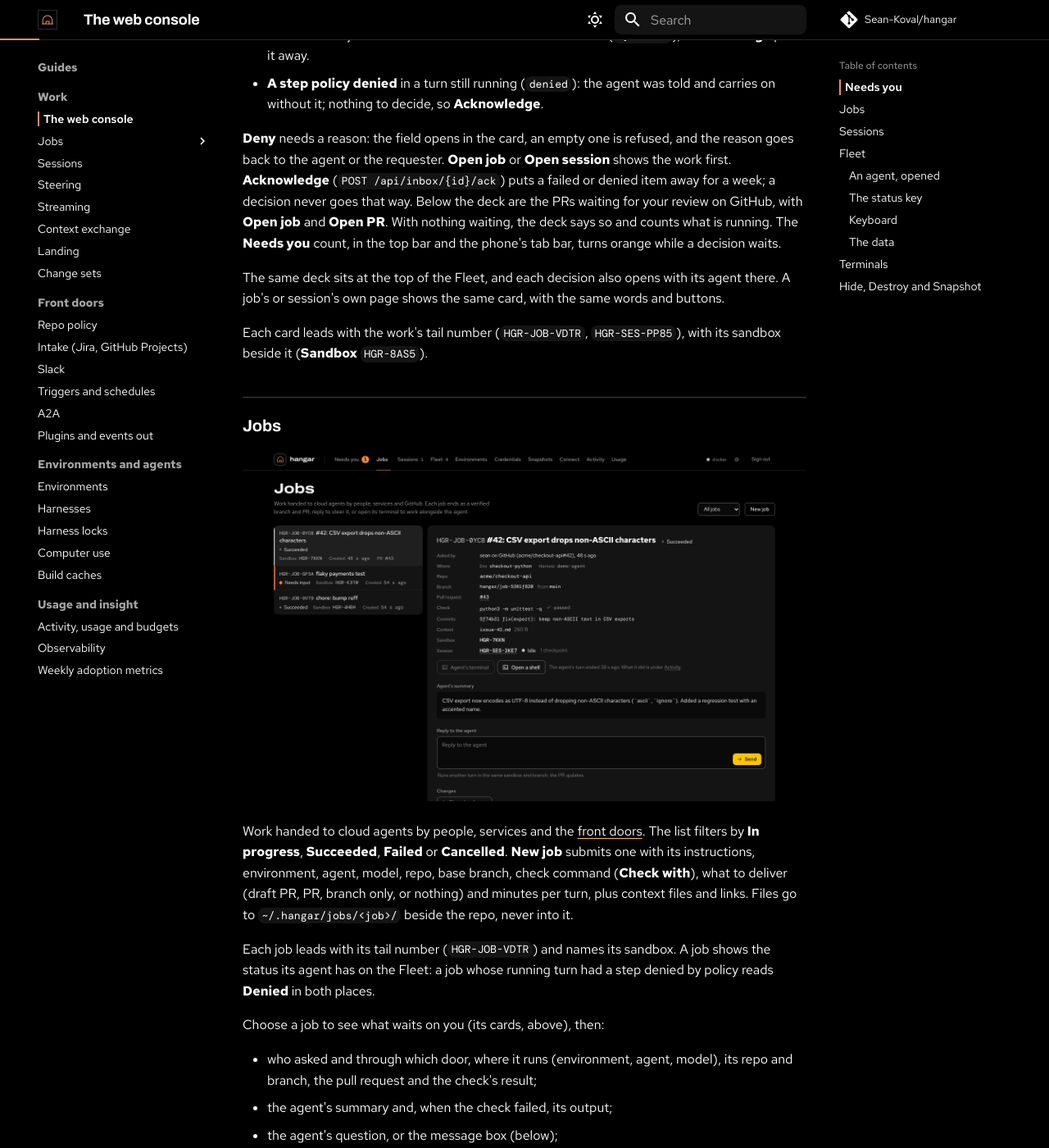
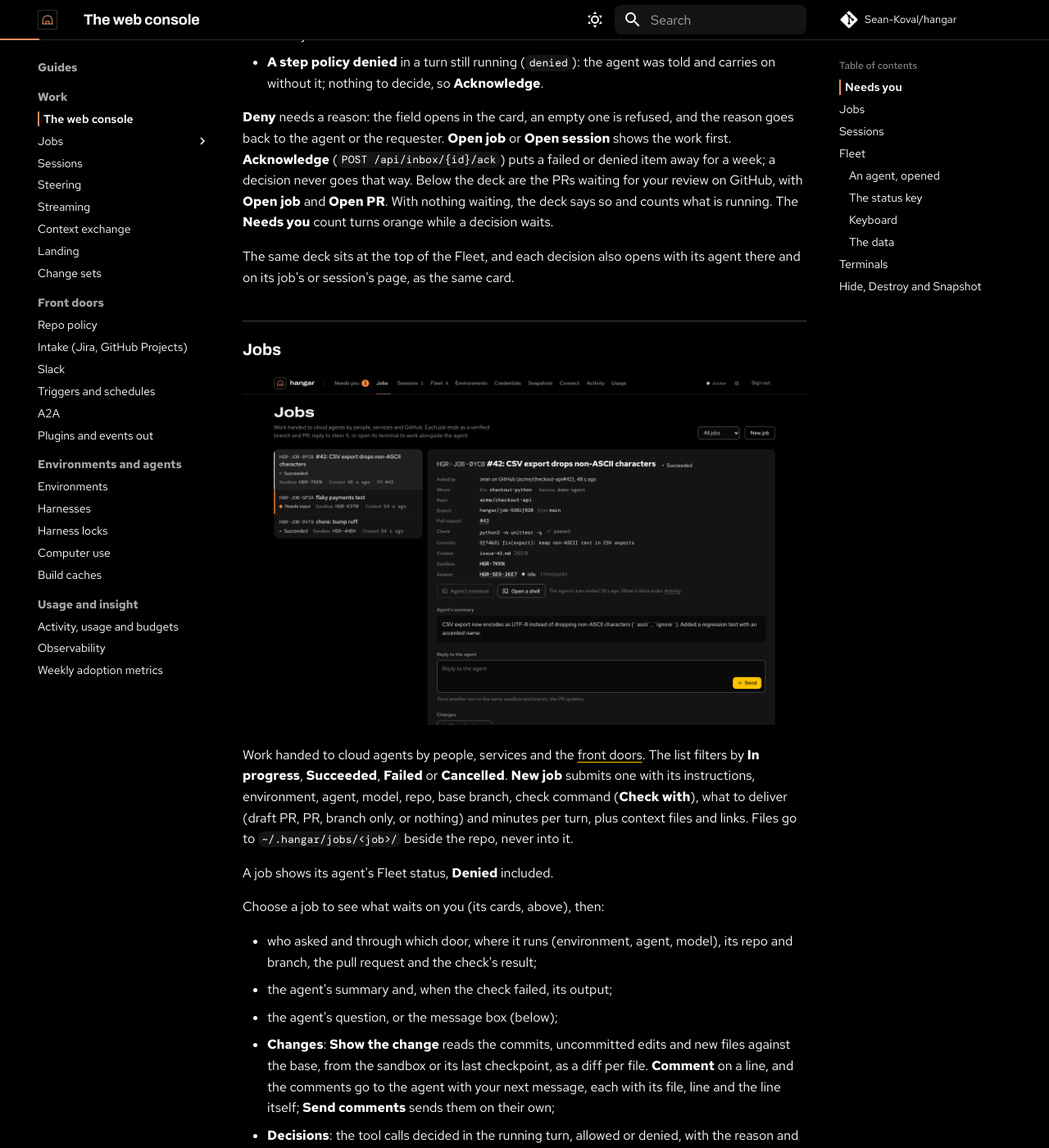
Before and after one commit to Sean-Koval/hangar, an MkDocs documentation site: the page built from docs/console.md, in a window 1280 px wide and 1400 px high, scrolled down 2147 px. Shown: the whole window at 82% size. Built offline with MkDocs 1.6.1 and Material for MkDocs 9.7.7, drawn with Linux system fonts in a browser that asks for light colours; comment, search, counter and statistics services are not loaded; some of the changed text lies outside the part shown.

Commit message:
docs: keep the console page under its word cap (KAN-155)
Jira: KAN-155

Co-Authored-By: Claude Opus 5.5 <noreply@anthropic.com>
Claude-Session: https://claude.ai/code/session_01BSFunzHzapAtRqB8bzGrFz

```diff
--- a/docs/console.md
+++ b/docs/console.md
@@ -7,8 +7,8 @@ the token stays in that browser until you choose **Sign out**.
 
 The top bar's first four sections are where the work happens, and this page covers them: **Needs you** (what waits on
 a person), **Jobs**, **Sessions** and **Fleet** (every agent, as a list or a board), each with a count. The other six are
-Environments, Credentials, Snapshots, Connect (MCP snippets for this hangar's address, and API tokens), Activity (the
-audit log: filter by who and by action; hangar's own commands in a sandbox stay hidden until you show them) and Usage (spend,
+Environments, Credentials, Snapshots, Connect (MCP snippets and API tokens), Activity (the audit log, filtered by who and
+action) and Usage (spend,
 budget stops). The Fleet and Needs you stay current from `GET /api/fleet/stream` (every 4 seconds when the stream is not available); the other open sections refresh every 4 seconds while the browser tab is visible, and the Needs-you count
 about every half minute elsewhere. On a phone (below 760 px) the first four sections move to a bottom tab bar, and the
 other six, with the providers' state, sit under **More**.
@@ -52,14 +52,10 @@ one rises. If someone else decided first, or the wait expired, the card says so
 to the agent or the requester. **Open job** or **Open session** shows the work first. **Acknowledge**
 (`POST /api/inbox/{id}/ack`) puts a failed or denied item away for a week; a decision never goes that way. Below the
 deck are the PRs waiting for your review on GitHub, with **Open job** and **Open PR**. With nothing waiting, the deck
-says so and counts what is running. The **Needs you** count, in the top bar and the phone's tab bar, turns orange
-while a decision waits.
+says so and counts what is running. The **Needs you** count turns orange while a decision waits.
 
-The same deck sits at the top of the Fleet, and each decision also opens with its agent there. A job's or session's
-own page shows the same card, with the same words and buttons.
-
-Each card leads with the work's tail number (`HGR-JOB-VDTR`, `HGR-SES-PP85`), with its sandbox beside it
-(**Sandbox** `HGR-8AS5`).
+The same deck sits at the top of the Fleet, and each decision also opens with its agent there and on its job's or
+session's page, as the same card.
 
 ## Jobs
 
@@ -70,8 +66,7 @@ Work handed to cloud agents by people, services and the [front doors](intake.md)
 repo, base branch, check command (**Check with**), what to deliver (draft PR, PR, branch only, or nothing) and minutes
 per turn, plus context files and links. Files go to `~/.hangar/jobs/<job>/` beside the repo, never into it.
 
-Each job leads with its tail number (`HGR-JOB-VDTR`) and names its sandbox. A job shows the status its agent has on
-the Fleet: a job whose running turn had a step denied by policy reads **Denied** in both places.
+A job shows its agent's Fleet status, **Denied** included.
 
 Choose a job to see what waits on you (its cards, above), then:
 
@@ -99,7 +94,7 @@ branch. See [jobs](jobs/README.md) and [steering](steering.md).
 
 ![The sessions view: a resumable session with its saved conversation and checkpoint](assets/front/ui-sessions.png)
 
-Streams of work you come back to, each with its tail number (`HGR-SES-PP85`) and name. The list shows your own sessions; **Show job sessions** adds the ones jobs run in.
+Streams of work you come back to. The list shows your own sessions; **Show job sessions** adds the ones jobs run in.
 **New session** takes a name, an environment, an agent and an optional first message. Without a message the sandbox
 just opens.
 
@@ -119,12 +114,11 @@ A session that carries a job takes its messages on the job. See [sessions](sessi
 
 ## Fleet
 
-Every agent, whoever started it: a job, a session, or a person directly. The page counts the fleet in its headline ("26 agents. 5 need
-you, 3 stopped."), over the rest ("14 running, 1 queued, 3 off"); the parts add up to the Fleet count in the nav. Under
-it are how many of the hangar's slots (`HANGAR_MAX_SANDBOXES`) are in use and
+Every agent, whoever started it: a job, a session, or a person directly. The headline counts the fleet ("26 agents. 5 need
+you, 3 stopped."), with how many of the hangar's slots (`HANGAR_MAX_SANDBOXES`) are in use and
 what the live turns spent. **New sandbox** starts one or more identical sandboxes from an environment, each on its own
 numbered work branch; **Show stopped** adds stopped sandboxes; the **Owner** chips keep one person's agents
-(`?owner=`, kept in the URL as `#fleet?owner=priya`; **hangar** keeps the agents nobody owns).
+(`?owner=`, kept in the URL as `#fleet?owner=priya`).
 
 ![The Fleet: the headline, the decision deck as a band, and the agents of base-codex as rows with what each is doing now, its owner, model, stage rail, stage times, token sparkline and spend](assets/front/ui-fleet.png#only-dark)
 ![The Fleet: the headline, the decision deck as a band, and the agents of base-codex as rows with what each is doing now, its owner, model, stage rail, stage times, token sparkline and spend](assets/front/ui-fleet-light.png#only-light)
@@ -153,7 +147,7 @@ stage is dotted and its head hollow: the server's estimate from how long the sta
 
 Select a row or card (or press Enter on it) and it opens in place. First the **decision**, when one waits, decided
 here as on the deck. Then **now**: the now-line with its heartbeat, the labelled rail, the owner, agent, model, repo,
-the job or session and the sandbox, branch, age, spend and lease, and every sandbox action. Then the **activity**: the files, commits, tokens and spend so
+the sandbox, branch, age, spend and lease, and every sandbox action. Then the **activity**: the files, commits, tokens and spend so
 far, the token sparkline, and a timeline with the wall-clock time and how long ago: the stages, the job's own steps,
 and what the agent ran, edited, reported, asked or hit (a run of edits is one line). Only the opened agent is
 followed live.
@@ -174,7 +168,7 @@ screen with no color on it needs nobody.
 | Queued | ring | the sandbox is pending or starting |
 | Needs you (needs approval, needs input) | orange diamond | a job waits for approval to start, a running turn waits for a tool call to be allowed, or the agent asked a question |
 | Failed | red triangle | the sandbox stopped on an error, or its job failed |
-| Denied | red placard, the word "Denied" on red | policy denied a step in the running turn |
+| Denied | red placard | policy denied a step in the running turn |
 | Spun down | small dot | paused, stopping or stopped |
 
 The brand yellow marks focus and the primary action, never a status.
@@ -187,8 +181,8 @@ The brand yellow marks focus and the primary action, never a status.
 - On the deck, **Previous** and **Next** move through the decisions; **Ctrl+Enter** (⌘+Enter) in a reason or an
   answer sends it.
 
-Focus, scroll and a half-written answer or reason survive every update. When the set of agents that need someone,
-failed or were denied changes, a screen reader hears how many need you and how many failed or were denied.
+Focus, scroll and a half-written answer or reason survive every update. A screen reader hears how many need you,
+failed or were denied whenever that changes.
 
 ### The data
 
```
